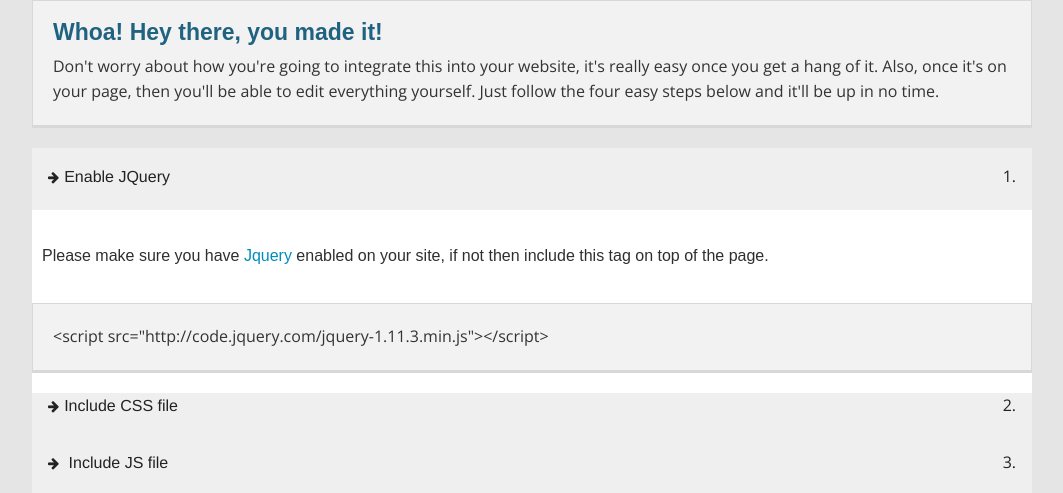
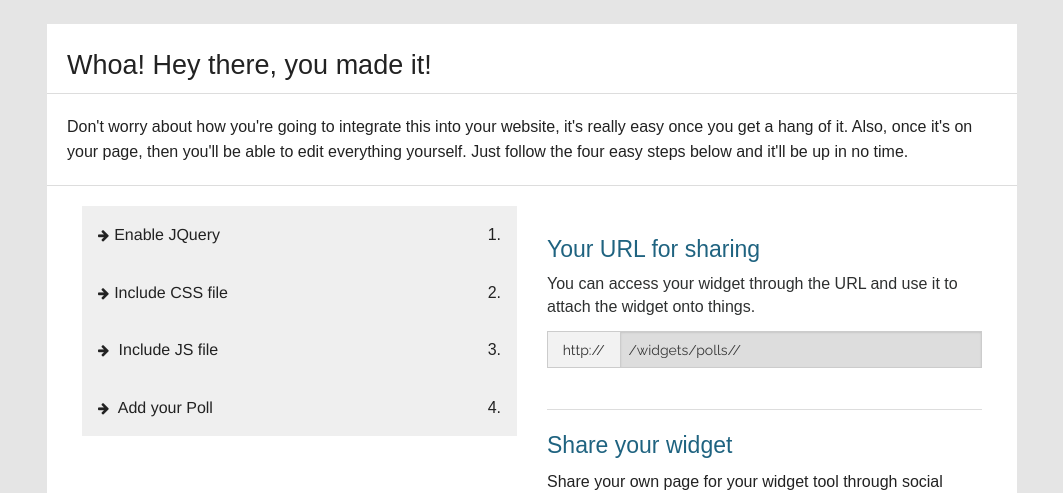
Before and after one commit to JamesJGarner/Survey, a Django app: template pluginservice/templates/polls/poll_success.html in a window 1280 px wide. Shown: the part 75-568 px from the top of the page, without its empty margins (108-1171 px from the left). Run offline with Django 3.2, Linux system fonts and the light colour scheme; the template is opened without the code that fills it, so the values that code supplies are empty; the visitor is signed in with stand-in values (Sample User, id 1).

Commit message:
First part of help page

```diff
--- a/pluginservice/apps/polls/static/css/default.css
+++ b/pluginservice/apps/polls/static/css/default.css
@@ -186,8 +186,12 @@ body {
   border-bottom: none;
 }
 
+.simple-single {
+  border-bottom:1px solid #ddd;
+}
+
 .simple {
-  border-bottom:1px solid #ddd;
+  border-bottom-width: 1px;
 }
 
 .add-button {
--- a/pluginservice/templates/polls/poll_success.html
+++ b/pluginservice/templates/polls/poll_success.html
@@ -4,13 +4,21 @@
 
 
 
-
+<br>
 <div class="row">
-				<div class="panel">
-
-				<h4><strong>Whoa! Hey there, you made it!</strong></h4>
-				<p>Don't worry about how you're going to integrate this into your website, it's really easy once you get a hang of it. Also, once it's on your page, then you'll be able to edit everything yourself. Just follow the four easy steps below and it'll be up in no time.</p>
-				</div>
+    <div class="large-12 columns">
+        <div class="whitebackground left100">
+            <div class="left">
+                <h3>Whoa! Hey there, you made it!</h3>
+            </div>
+        </div>
+    	<div class="whitebackground profilemain nobb">
+			<p>Don't worry about how you're going to integrate this into your website, it's really easy once you get a hang of it. Also, once it's on your page, then you'll be able to edit everything yourself. Just follow the four easy steps below and it'll be up in no time.</p>
+	</div>
+	</div>
+<div class="large-12 columns">
+	    	<div class="whitebackground profilemain nobb">
+	<div class="large-6 columns">
 <dl class="accordion" data-accordion>
   <dd class="accordion-navigation">
     <a href="#panel1b">
@@ -18,7 +26,7 @@
 		<p class="numbers">1.</p>
 	</div>
 	<i class="fa fa-arrow-right"></i>Enable JQuery</a>
-    <div id="panel1b" class="content active"><br/>
+    <div id="panel1b" class="content"><br/>
 		<h6>Please make sure you have <a href="https://en.wikipedia.org/wiki/JQuery">Jquery</a> enabled on your site, if not then include this tag on top of the page.</h6>
 		<br/><div class="panel">
 		<p>&lt;script src=&quot;http://code.jquery.com/jquery-1.11.3.min.js&quot;&gt;&lt;/script&gt;</h6>
@@ -67,9 +75,10 @@
     </div>
   </dd>
 </dl>
+			</p></div>
+<br>
+<div class="large-6 columns">
 
-<br>
-<div class="panel">
 
 
 							<h4>Your URL for sharing</h4>
@@ -82,6 +91,7 @@
 								  <input type="text" value="{{ current_site_url }}/widgets/polls/{{ poll.id }}/" disabled>
 								</div>
 							</div>
+							<hr>
 							<h4>Share your widget</h4>
 							<p>Share your own page for your widget tool through social media, you can also use the URL above.</p>
 							<a href="#"><img class="logo" src="/static/img/share/facebook_share.png" alt=""></a>
--- a/pluginservice/templates/teams/team_detail.html
+++ b/pluginservice/templates/teams/team_detail.html
@@ -21,7 +21,7 @@
 	<br>
 			<div class="row">
 
-			<div class="whitebackground left100 simple">
+			<div class="whitebackground left100 simple-single">
 						<div class="large-12 columns">
 				<div class="left">
 				<h3><small>Team</small> {{ team.name }}</h3>
```
